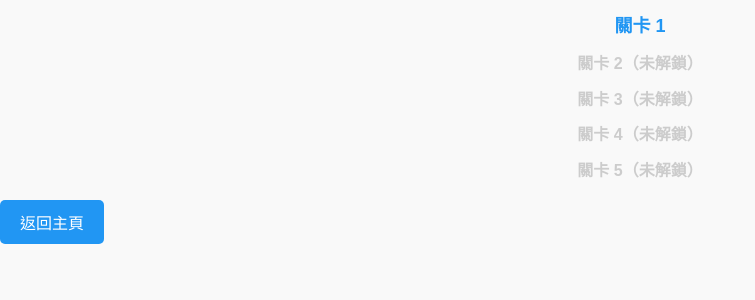
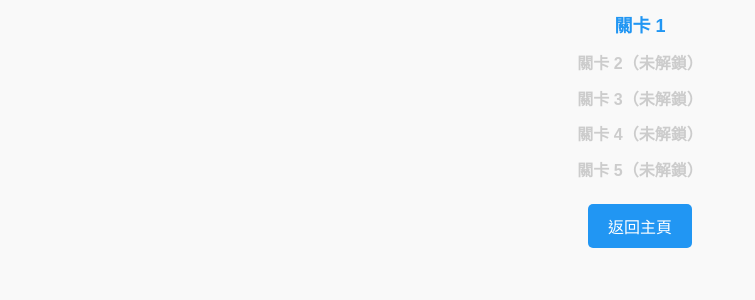
Before and after one commit to h04898989/puzzletest, a Flask app: page /game/1 in a window 1280 px wide. Shown: the part 140-440 px from the top of the page, without its empty margins (0-755 px from the left). Run offline with Flask 3, Linux system fonts and the light colour scheme.

Commit message:
modify button position

```diff
--- a/templates/hints.html
+++ b/templates/hints.html
@@ -22,6 +22,8 @@
         </li>
         {% endfor %}
     </ul>
-    <button onclick="window.location.href='/game/{{ game_id }}/level/{{ level_id }}'">返回關卡</button>
+    <div class="return-button-container">
+        <button onclick="window.location.href='/game/{{ game_id }}/level/{{ level_id }}'">返回關卡</button>
+    </div>
 </body>
 </html>
--- a/templates/levels.html
+++ b/templates/levels.html
@@ -20,6 +20,8 @@
         </li>
         {% endfor %}
     </ul>
-    <button onclick="window.location.href='/'">返回主頁</button>
+    <div class="return-button-container">
+        <button onclick="window.location.href='/'">返回主頁</button>
+    </div>
 </body>
 </html>
```
